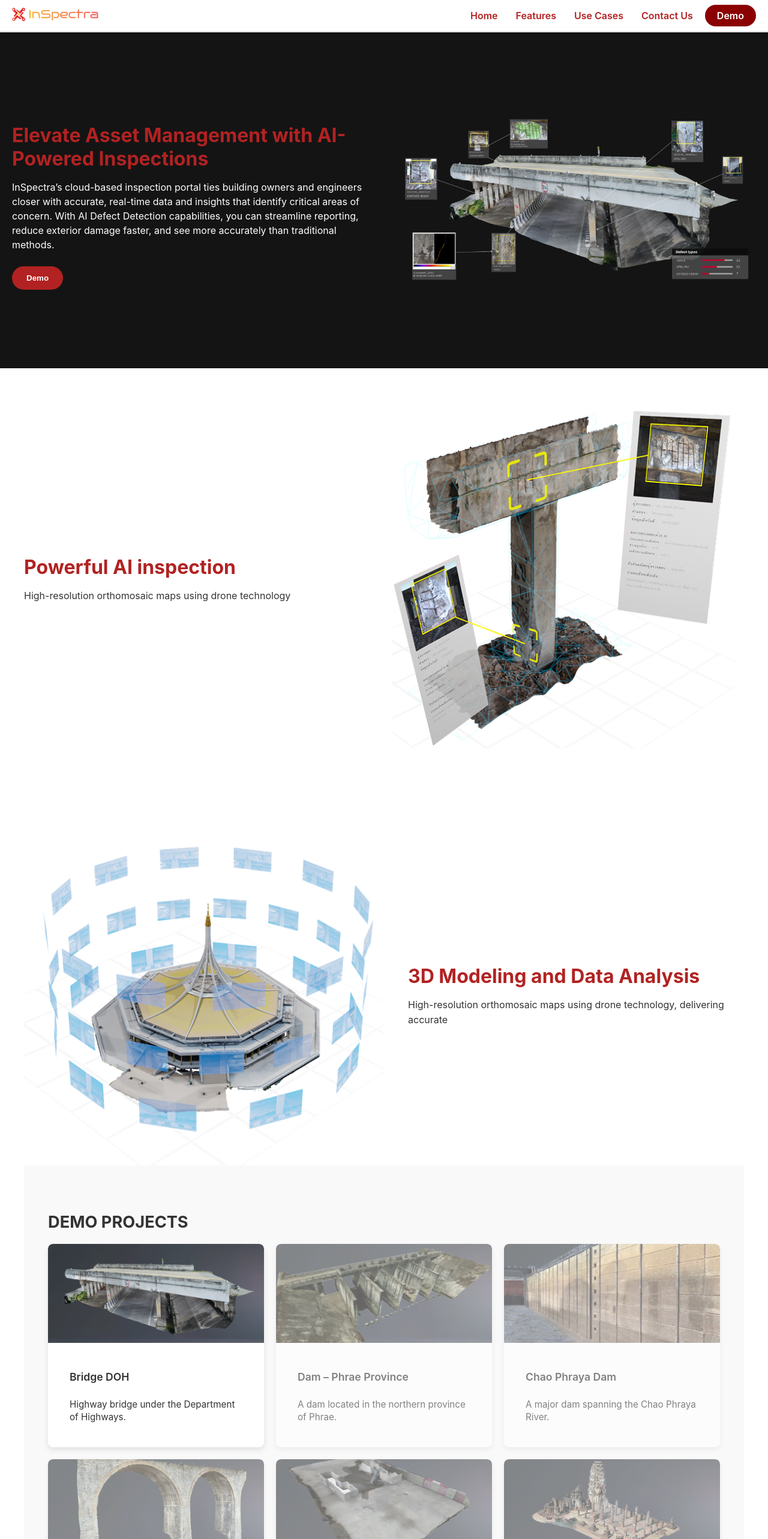
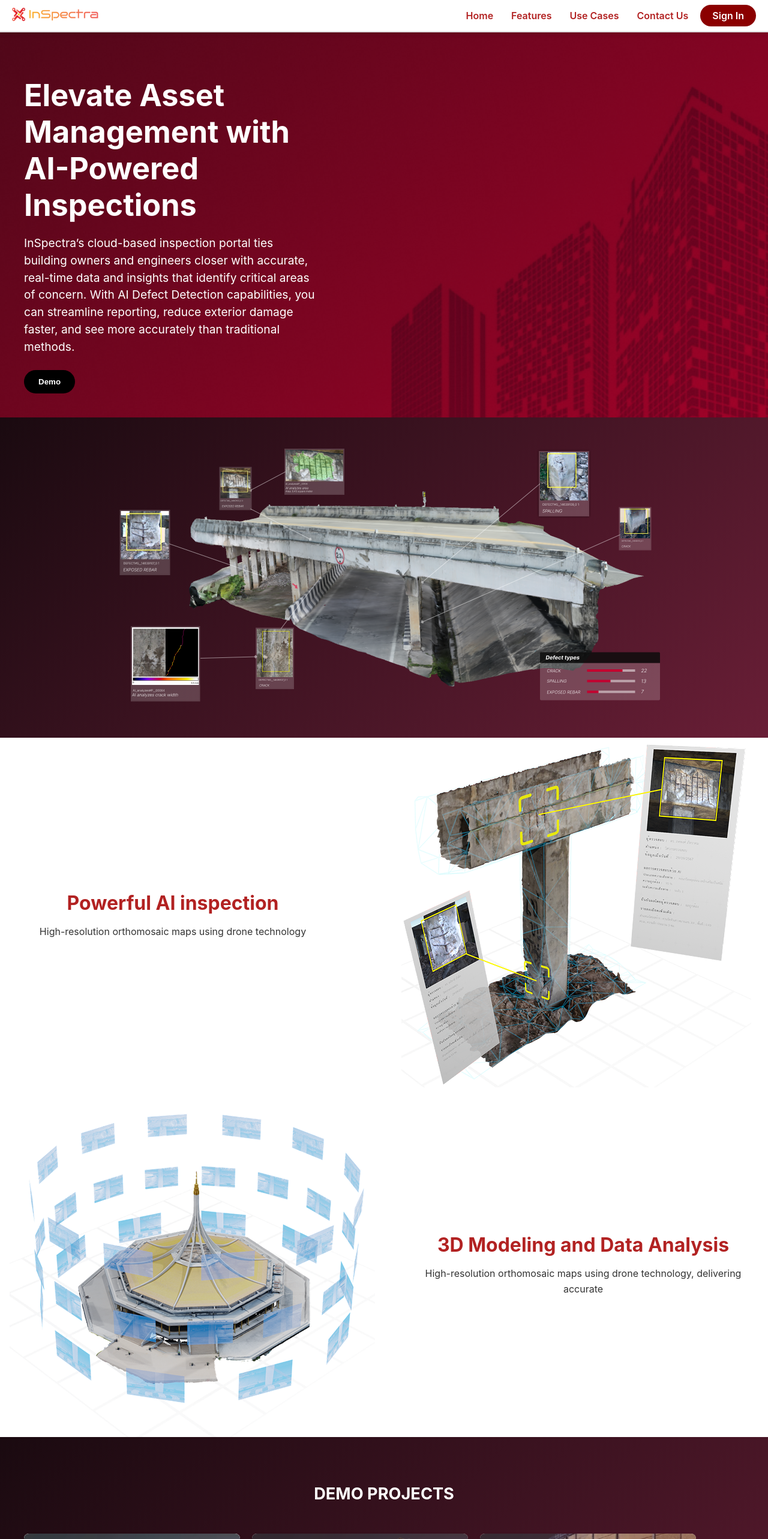
Before and after one commit to Laberu/InSpectra-Frontend, a Next.js app in the folder inspection-app/: page /demo in a window 1280 px wide. Shown: the top 2566 px of the page at 60% size. Built offline with nearby package versions, Linux system fonts and the light colour scheme; no server answers.

Commit message:
update ui

```diff
--- a/inspection-app/src/app/demo/demo.css
+++ b/inspection-app/src/app/demo/demo.css
@@ -9,38 +9,49 @@
 }
 
 /*******************************************
- * Hero Section (Unauthenticated)
+ * Hero Section (Separated Layout)
  *******************************************/
-.hero-section {
+ .hero-section {
   display: flex;
-  align-items: center;
-  justify-content: space-between;
-  background: #141414;
-  padding: 40px 20px;
-  min-height: 60vh;
+  flex-direction: column;
   margin-top: 0;
 }
 
+/* Top text block */
+.hero-text-section {
+  background: url("/herosectionBG.png") no-repeat center center;
+  background-size: cover;
+  color: white;
+  flex: 2;
+  display: flex;
+  align-items: center;
+  justify-content: center;
+  padding: 40px;
+  padding-right: 750px;
+  position: relative;
+}
+
 .hero-content {
-  width: 50%;
-  padding-right: 20px;
+  max-width: 755px;
+  margin: 0 auto;
+  text-align: left;
 }
 
 .hero-content h1 {
-  font-size: 2rem;
-  color: #b22222;
+  font-size: 3.15rem;
+  color: #fff;
   margin-bottom: 1rem;
 }
 
 .hero-content p {
-  font-size: 1rem;
+  font-size: 1.2rem;
   line-height: 1.5;
   margin-bottom: 1.5rem;
   color: #fff;
 }
 
 .hero-cta {
-  background-color: #b22222;
+  background-color: #000000;
   color: #fff;
   border: none;
   padding: 12px 24px;
@@ -55,10 +66,21 @@
   box-shadow: 0 4px 10px rgba(0, 0, 0, 0.2);
 }
 
-.hero-image-container {
-  width: 50%;
+.hero-image-section {
+  flex: 1.3; /* make it larger than text section */
+  background: linear-gradient(
+    135deg,
+    #1A0A10 0%,
+    #691E36 100%
+  );
+  padding: 40px 20px;
   display: flex;
   justify-content: center;
+  align-items: center;
+}
+
+.hero-image-container {
+  max-width: 960px;
 }
 
 .hero-image {
@@ -67,19 +89,19 @@
   object-fit: contain;
 }
 
+/* Responsive behavior */
 @media (max-width: 768px) {
-  .hero-section {
-    flex-direction: column;
-    padding: 20px;
+  .hero-content h1 {
+    font-size: 1.5rem;
   }
-  .hero-content,
-  .hero-image-container {
-    width: 100%;
-  }
-  .hero-image-container {
-    margin-top: 20px;
+
+  .hero-content p {
+    font-size: 0.95rem;
   }
 }
+
+
+
 
 /*******************************************
  * Key Partners Section
@@ -164,8 +186,9 @@
  *******************************************/
 .models-title {
   font-size: 1.7rem;
-  margin-bottom: 20px;
-  color: #333;
+  margin-bottom: 50px;
+  color: #fff;
+  text-align: center;
 }
 
 .models-grid {
@@ -393,7 +416,6 @@
   display: flex;
   align-items: center;
   justify-content: space-between;
-  padding: 60px 40px;
   background: #fff;
   flex-wrap: wrap;
 }
@@ -401,18 +423,21 @@
 .features-content {
   width: 45%;
   padding-right: 20px;
+  text-align: center;
 }
 
 .features-content h2 {
   font-size: 2rem;
   color: #b22222;
   margin-bottom: 1rem;
+  text-align: center;
 }
 
 .features-content p {
   font-size: 1rem;
   line-height: 1.6;
   color: #333;
+  text-align: center;
 }
 
 .features-image-container {
--- a/inspection-app/src/app/demo/page.js
+++ b/inspection-app/src/app/demo/page.js
@@ -13,6 +13,7 @@
     <>
       <Navbar />
       <div id="hero" className="hero-section">
+        <div className="hero-text-section">
           <div className="hero-content">
             <h1>Elevate Asset Management with AI-Powered Inspections</h1>
             <p>
@@ -23,15 +24,18 @@
               faster, and see more accurately than traditional methods.
             </p>
             <a href="#demo">
-            <button className="hero-cta">
-              Demo
-            </button>
+              <button className="hero-cta">Demo</button>
             </a>
           </div>
+        </div>
+        <div className="hero-image-section">
           <div className="hero-image-container">
             <img src="/bridge.png" alt="Bridge" className="hero-image" />
           </div>
         </div>
+      </div>
+
+
       <div id="features" className="features-section">
         <div className="features-content">
           <h2>Powerful AI inspection</h2>
--- a/inspection-app/src/app/page.js
+++ b/inspection-app/src/app/page.js
@@ -9,8 +9,7 @@
 
   useEffect(() => {
     if (user) {
-      // router.replace("/dashboard");
-      router.replace("/demo");
+      router.replace("/dashboard");
     } else {
       // router.replace("/landing");
       router.replace("/demo");
--- a/inspection-app/src/components/Demo.css
+++ b/inspection-app/src/components/Demo.css
@@ -1,7 +1,12 @@
 .demo-section {
     width: 100%; /* full viewport width */
     padding: 60px 40px;
-    background-color: #f9f9f9;
+    flex: 1.3; /* make it larger than text section */
+    background: linear-gradient(
+      135deg,
+      #1A0A10 0%,
+      #691E36 100%
+    );
     box-sizing: border-box;
   }
 
@@ -59,16 +64,16 @@
     padding: 16px;
   }
 
-  .model-title {
-    margin: 0 0 8px;
-    font-size: 1.2rem;
-    font-weight: bold;
-  }
+
 
   .model-status {
     font-size: 0.9rem;
     font-weight: bold;
     color: #555;
+  }
+
+  .models-title {
+    color: #fff;
   }
 
   .model-status.finished {
--- a/inspection-app/src/components/Navbar.js
+++ b/inspection-app/src/components/Navbar.js
@@ -39,13 +39,12 @@
 
         {/* Desktop CTA Button */}
         <div className="navbar-cta">
-          <a href="#demo">
-            <button
-              className="navbar-demo-btn"
-            >
-              Demo
-            </button>
-          </a>
+          <button
+            className="navbar-demo-btn"
+            onClick={() => router.push("/login")}
+          >
+            Sign In
+          </button>
         </div>
 
         {/* Hamburger Icon (mobile only) */}
--- a/inspection-app/src/components/Sidebar.js
+++ b/inspection-app/src/components/Sidebar.js
@@ -13,7 +13,7 @@
       // Clear authentication state
       logout();
       // Redirect to login page
-      router.push("/landing");
+      router.push("/demo");
     } catch (error) {
       console.error("Logout failed:", error);
     }
--- a/inspection-app/src/components/Viewer.css
+++ b/inspection-app/src/components/Viewer.css
@@ -311,3 +311,7 @@
   font-size: 1rem;
   color: #555;
 }
+
+button:disabled {
+  opacity: 0.6;
+}
```
Also changed, not shown: inspection-app/src/components/Viewer.js (+28 -15 lines), inspection-app/public/herosec.png (added), inspection-app/public/herosectionBG.png (added). Lines whose indentation alone changed are shown as unchanged.
